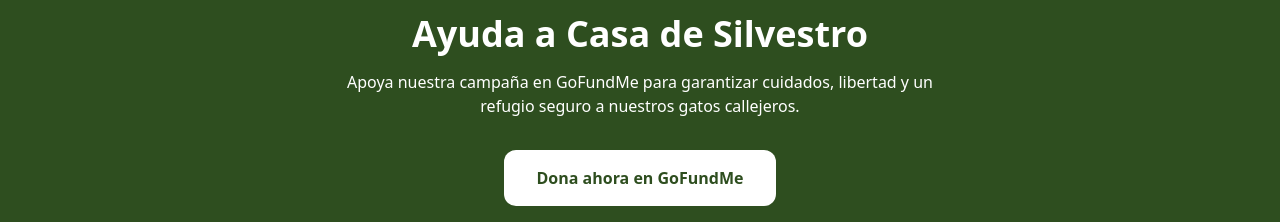
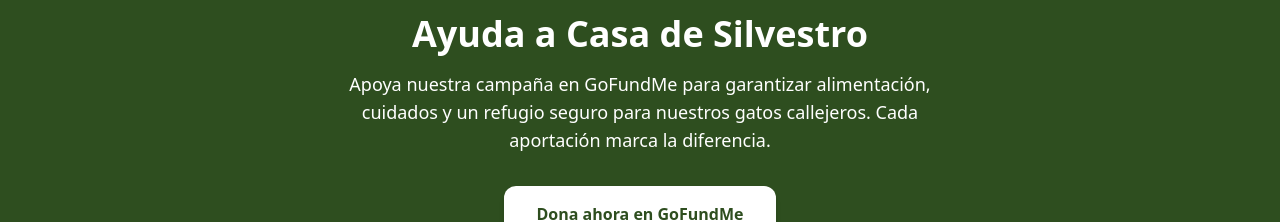
Before and after one commit to Tierralibre25/lacasadesilvestro, a Next.js app: page / in a window 1280 px wide. Shown: the part 1882-2104 px from the top of the page. Built offline with nearby package versions, Linux system fonts and the light colour scheme.

Commit message:
Update Support.tsx

```diff
--- a/components/Support.tsx
+++ b/components/Support.tsx
@@ -1,27 +1,27 @@
 import React from 'react'
-
-const gallery = [
-  '/images/cat1.jpg',
-  '/images/cat2.jpg',
-  '/images/cat3.jpg',
-  '/images/cat4.jpg'
-]
 
 const Support: React.FC = () => (
   <section id="support" className="py-16 bg-green text-white">
     <div className="max-w-2xl mx-auto text-center px-4">
-      <h2 className="text-4xl font-bold mb-4">Ayuda a Casa de Silvestro</h2>
-      <p className="mb-8">
-        Apoya nuestra campaña en GoFundMe para garantizar cuidados, libertad y un refugio seguro a nuestros gatos callejeros.
+
+      <h2 className="text-4xl font-bold mb-4">
+        Ayuda a Casa de Silvestro
+      </h2>
+
+      <p className="mb-8 text-lg">
+        Apoya nuestra campaña en GoFundMe para garantizar alimentación, cuidados y un
+        refugio seguro para nuestros gatos callejeros. Cada aportación marca la diferencia.
       </p>
+
       <a
         href="https://www.gofundme.com/f/casa-para-gatos-libres-ayudanos-con-la-casa-de-silvestro?lang=es_ES"
         target="_blank"
         rel="noopener noreferrer"
-        className="inline-block px-8 py-4 bg-white text-green font-semibold rounded-xl hover:opacity-90 transition"
+        className="inline-block px-8 py-4 bg-white text-green font-semibold rounded-xl shadow-md hover:opacity-90 transition"
       >
         Dona ahora en GoFundMe
       </a>
+
     </div>
   </section>
 )
```
